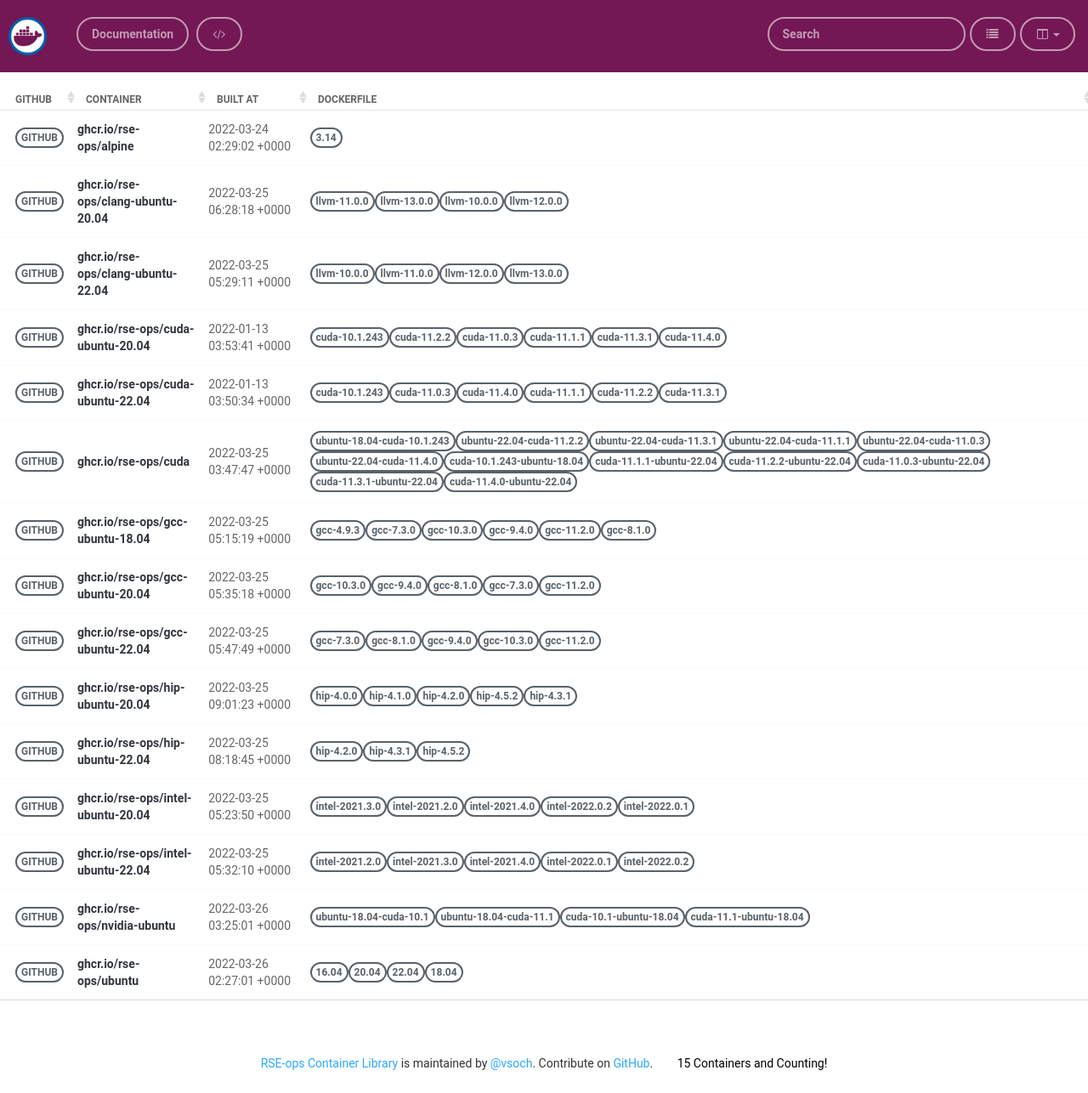
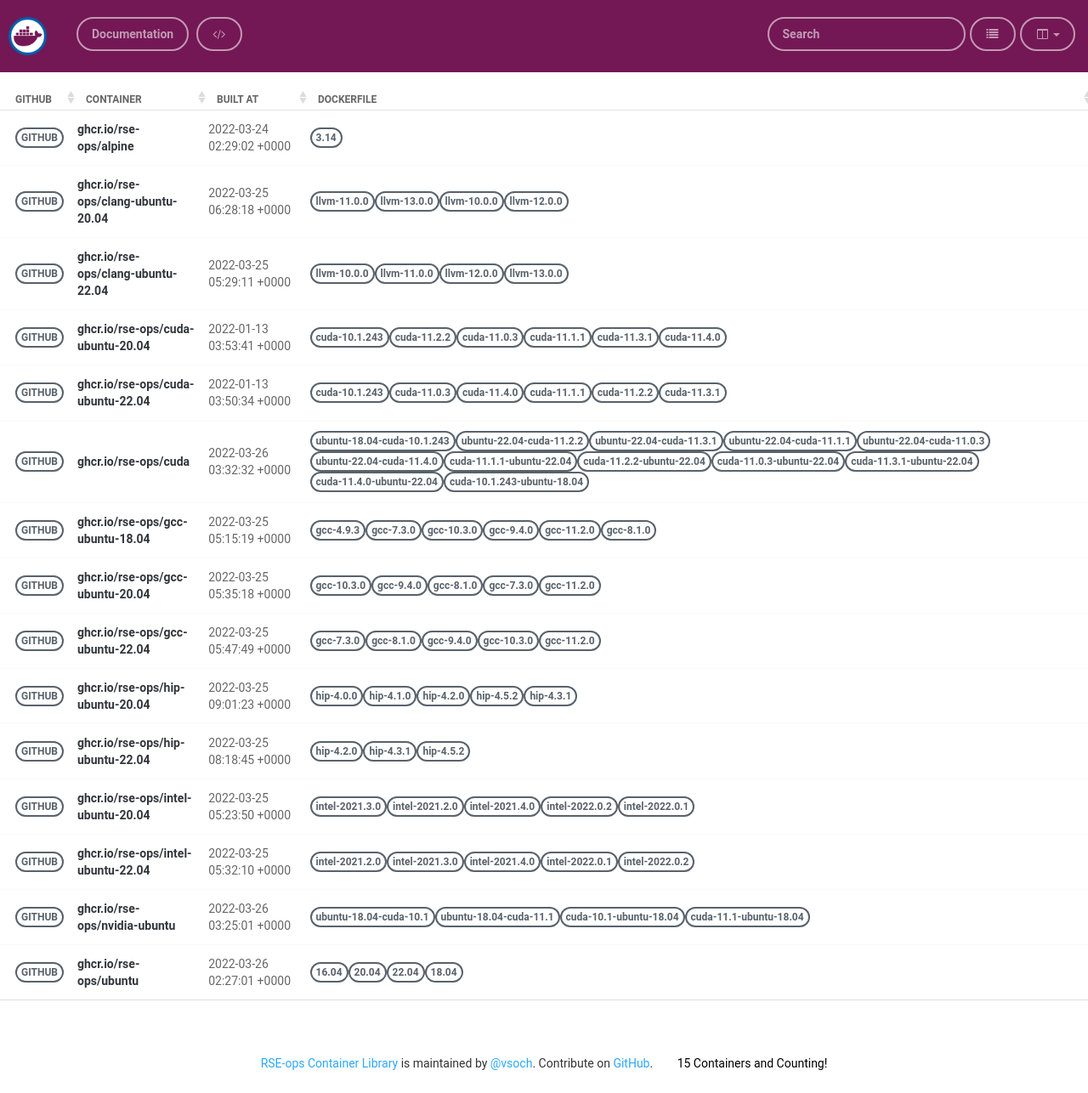
Before and after one commit to rse-ops/docker-images, a Jekyll site: the page built from pages/index.md, in a window 1280 px wide. Shown: the whole page at 85% size. Built offline with Jekyll 4.4.1, drawn with Linux system fonts in a browser that asks for light colours; nearby versions of some CDN libraries.

Commit message:
Automated push to update library 2022-03-26

```diff
--- a/_library/ghcr.io-rse-ops-cuda.md
+++ b/_library/ghcr.io-rse-ops-cuda.md
@@ -1,7 +1,7 @@
 ---
 layout: container
 name: ghcr.io/rse-ops/cuda
-updated_at: 2022-03-25 03:47:47.141752
+updated_at: 2022-03-26 03:32:32.967216
 
 
 container_url: https://github.com/orgs/rse-ops/packages/container/package/cuda
```
Also changed, not shown: other parts of _library/ghcr.io-rse-ops-cuda.md (+3 -3 lines).
